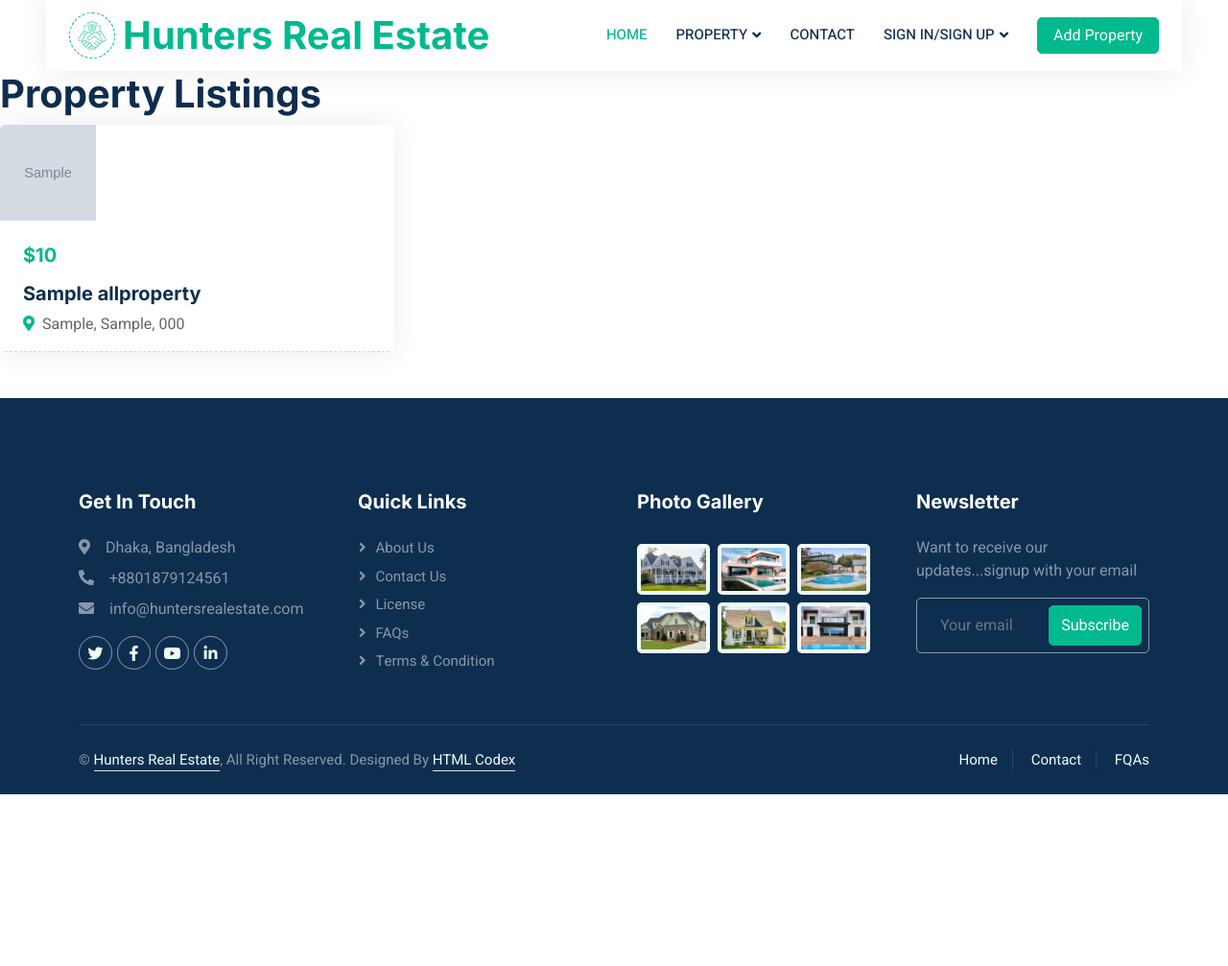
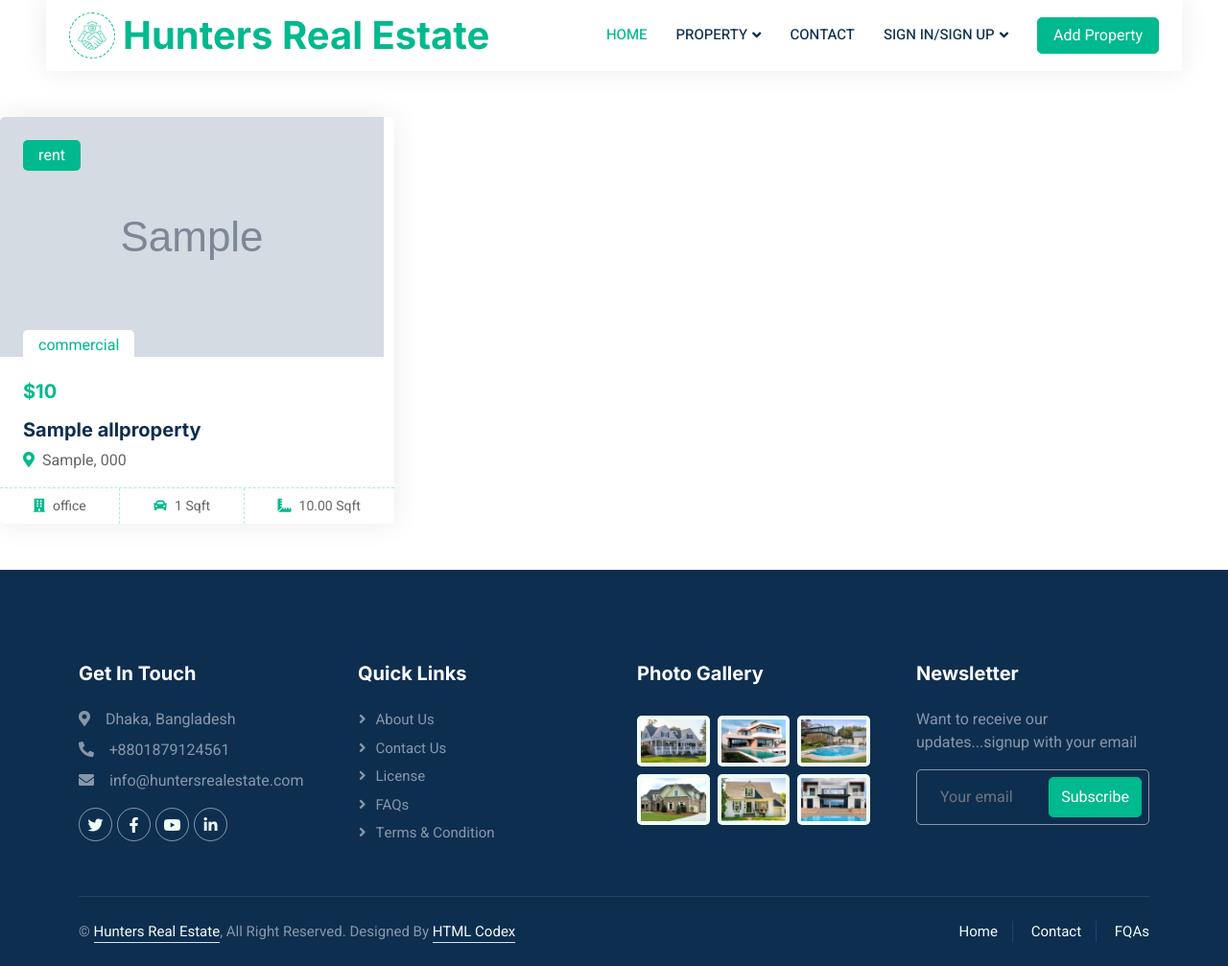
Before and after one commit to Khalidi-Siam/Real-Estate-Management-System, a Django app: page /property/property_list in a window 1280 px wide. Shown: the part 46-1053 px from the top of the page at 96% size. Before the commit the page ends 874 px from the top, so only its background shows below. Run offline with Django 5.2, Linux system fonts and the light colour scheme; tables that the repository leaves empty hold one stand-in row (values such as "Sample post"); grey boxes marked "Sample" are stand-in pictures; some libraries are stand-ins or nearby versions.

Commit message:
bug fixes in property list and details page and other known issue

```diff
--- a/RealEstate/authentication/views.py
+++ b/RealEstate/authentication/views.py
@@ -77,6 +77,9 @@ def signin(request):
             else:
                 messages.error(request, "Invalid credentials")
 
+        else:
+            messages.error(request, "Invalid Credentials")
+
 
     else:
         form = SignInForm()
@@ -105,7 +108,6 @@ def get_profile_fields(user_profile):
 
 @login_required
 def edit_profile(request):
-    # user_profile = request.UserProfile
     user_profile = UserProfile.objects.get(user = request.user)
 
     if request.method == 'POST':
--- a/RealEstate/property/models.py
+++ b/RealEstate/property/models.py
@@ -25,6 +25,9 @@ class AllProperty(models.Model):
     District = models.CharField(max_length=100)
     Property_on = models.CharField(max_length = 20, choices=Action, null =True)
     Property_type = models.CharField(max_length=20, choices=PROPERTY_TYPES)
+
+    def __str__(self):
+        return self.Property_Name
 
 
 
--- a/RealEstate/property/views.py
+++ b/RealEstate/property/views.py
@@ -2,6 +2,7 @@ from django.shortcuts import render, redirect
 from .models import AllProperty, UserProfile
 from .forms import *
 from django.contrib import messages
+from django.db.models import Q
 
 
 def add_property(request):
@@ -34,7 +35,7 @@ def add_property_data(request, property_type):
         if form.is_valid():
             property_instance = form.save(commit=False)
             property_instance.user = user_profile
-            property_instance.property_type = property_type
+            property_instance.Property_type = property_type
             property_instance.save()
 
             messages.success(request, "Property added Successfully")
@@ -63,14 +64,30 @@ def update_property(request, property_id):
 
 def property_detail(request, pk):
     property_instance = AllProperty.objects.get(pk = pk)
-    property_fields = get_property_fields(property_instance)
-    property_fields['Property_Pictures'] = property_instance.Property_Pictures
+
+    if hasattr(property_instance, 'residentialproperty'):
+        specific_property_instance = property_instance.residentialproperty
+    elif hasattr(property_instance, 'commercialproperty'):
+        specific_property_instance = property_instance.commercialproperty
+    elif hasattr(property_instance, 'landproperty'):
+        specific_property_instance = property_instance.landproperty
+    else:
+        # Handle the case where the property instance does not belong to any specific type
+        specific_property_instance = None
+
+    if(specific_property_instance):
+        property_fields = vars(specific_property_instance)
+        property_fields['Property_Pictures'] = property_instance.Property_Pictures
+
+    else:
+        property_fields = {}
+
     all_review = Reviews.objects.filter(property = property_instance)
 
     if request.method == "POST":
         if request.user.is_authenticated:
             user_review = Reviews.objects.filter(property = property_instance, user = request.user.UserProfile).first()
-            if str(property_instance.user.email) == str(request.user): #condtion check sothat property owner couldn't review his own property
+            if str(property_instance.user.email) == str(request.user): #condition check sothat property owner couldn't review his own property
                 messages.error(request, "You can't review your own property.")
                 return redirect('property_detail', pk = pk)
             elif user_review: #condtion check whether user already reviewed the specific property. one review per property allowed
@@ -94,13 +111,17 @@ def property_detail(request, pk):
 
     return render(request, "property_detail.html", {'property_fields':property_fields, 'form':form, 'all_review':all_review})
 
-def get_property_fields(property):
-    fields = [field.name for field in AllProperty._meta.get_fields() if field.name not in ['id', 'user', 'Property_Pictures', 'residentialproperty','commercialproperty', 'landproperty', 'reviews']]
-    return {field: getattr(property, field, None) for field in fields}
 
 
 def property_list(request):
-    total_list = AllProperty.objects.all()
+    # total_list = AllProperty.objects.all()
+
+
+    total_list = AllProperty.objects.filter(
+        Q(residentialproperty__isnull=False) |
+        Q(commercialproperty__isnull=False) |
+        Q(landproperty__isnull=False)
+    ).select_related('residentialproperty', 'commercialproperty', 'landproperty')
     return render(request, "property_list.html", {'total_list': total_list})
 
 
--- a/RealEstate/templates/edit_profile.html
+++ b/RealEstate/templates/edit_profile.html
@@ -10,7 +10,6 @@
                     <h2 class="text-center">Profile Update</h2>
                     <form method="post" enctype = "multipart/form-data">
                         {% csrf_token %}
-                        {% comment %} {{u_form.as_p}} {% endcomment %}
                         {{form.as_p}}
                     <button type="submit" class="btn btn-primary">Save</button>
                     </form>
--- a/RealEstate/templates/index.html
+++ b/RealEstate/templates/index.html
@@ -2,7 +2,7 @@
 {%load static%}
 
 
-{%block title%} <title>Hunters Real Estate - Hunting Down Your Perfect Home</title>{% endblock %}
+{%block title%} <title>Hunters Real Estate - Hunting Down Your Perfect Property</title>{% endblock %}
 
 
 {%block getStarted%}
--- a/RealEstate/templates/property_list.html
+++ b/RealEstate/templates/property_list.html
@@ -6,36 +6,51 @@
 
 
 {%block content%}
-    <h1>Property Listings</h1>
-
-    <div class="row">
-        {% for property in total_list%}
-            <div class="col-lg-4 col-md-6">
+    {% comment %} <h1>Property Listings</h1> {% endcomment %}
+    <br>
+    <br>
+    <div class="row g-4">
+        {% for property in total_list %}
+        <div class="col-lg-4 col-md-6 wow fadeInUp" data-wow-delay="0.1s">
             <div class="property-item rounded overflow-hidden">
                 <div class="position-relative overflow-hidden">
                     <a href="{% url 'property_detail' pk=property.pk %}">
-                            <img class="img-fluid" src="{{ property.Property_Pictures.url }}" alt="{{ property.Property_Name }}" style="width: 100px; height: 100px;">
+                        <img class="img-fluid" src="{{ property.Property_Pictures.url }}" alt="{{ property.Property_Name }}" style="width: 400px; height: 250px;">
                     </a>
-
-                        {% comment %} <div class="bg-primary rounded text-white position-absolute start-0 top-0 m-4 py-1 px-3">
-                            {% if property.Rent %}For Rent{% endif %}
-                            {% if property.Sale %}For Sale{% endif %}
-                        </div> {% endcomment %}
-                        {% comment %} <div class="bg-white rounded-top text-primary positioclean-absolute start-0 bottom-0 mx-4 pt-1 px-3">Residential</div> {% endcomment %}
+                    <div class="bg-primary rounded text-white position-absolute start-0 top-0 m-4 py-1 px-3">{{ property.Property_on }}</div>
+                    <div class="bg-white rounded-top text-primary position-absolute start-0 bottom-0 mx-4 pt-1 px-3">{{ property.Property_type }}</div>
                 </div>
                 <div class="p-4 pb-0">
                     <h5 class="text-primary mb-3">${{ property.Price }}</h5>
-                        <a class="d-block h5 mb-2" href="{% url 'property_detail' pk=property.pk %}">{{ property.Property_Name}}</a>
-                        <p><i class="fa fa-map-marker-alt text-primary me-2"></i>{{ property.City }}, {{ property.District }}, {{ property.Postal_code }}</p>
+                    <a class="d-block h5 mb-2" href="{% url 'property_detail' pk=property.pk %}">{{ property.Property_Name }}</a>
+                    <p><i class="fa fa-map-marker-alt text-primary me-2"></i>{{ property.City }}, {{ property.Postal_code }}</p>
                 </div>
+                {% if property.Property_type == "residential"%}
                     <div class="d-flex border-top">
-                        {% comment %} <small class="flex-fill text-center border-end py-2"><i class="fa fa-ruler-combined text-primary me-2"></i>{{ property.total_area }} Sqft</small> {% endcomment %}
-                        {% comment %} <small class="flex-fill text-center border-end py-2"><i class="fa fa-bed text-primary me-2"></i>{{ property.bedroom_count }} Bed</small> {% endcomment %}
-                        {% comment %} <small class="flex-fill text-center py-2"><i class="fa fa-bath text-primary me-2"></i>{{ property.bathroom_count }} Bath</small> {% endcomment %}
+                        <small class="flex-fill text-center border-end py-2"><i class="fa fa-bed text-primary me-2"></i>{{ property.residentialproperty.Bedrooms }} Bed</small>
+                        <small class="flex-fill text-center border-end py-2"><i class="fa fa-bath text-primary me-2"></i>{{ property.residentialproperty.Bathrooms }} Bath</small>
+                        <small class="flex-fill text-center py-2"><i class="fa fa-ruler-combined text-primary me-2"></i>{{ property.Total_area_in_sqft }} Sqft</small>
                     </div>
+
+                {% elif property.Property_type == "commercial" %}
+                <div class="d-flex border-top">
+                    <small class="flex-fill text-center border-end py-2"><i class="fa fa-building text-primary me-2"></i>{{ property.commercialproperty.Business_type }}</small>
+                    <small class="flex-fill text-center border-end py-2"><i class="fa fa-car text-primary me-2"></i>{{ property.commercialproperty.Parking_spaces }} Sqft</small>
+                    <small class="flex-fill text-center py-2"><i class="fa fa-ruler-combined text-primary me-2"></i>{{ property.Total_area_in_sqft }} Sqft</small>
+                </div>
+                {% elif property.Property_type == "land" %}
+                    <div class="d-flex border-top">
+                        <small class="flex-fill text-center border-end py-2"><i class="fa fa-building text-primary me-2"></i>{{ property.landproperty.Land_type }}</small>
+                        <small class="flex-fill text-center border-end py-2"><i class="fa fa-ruler-combined text-primary me-2"></i>{{ property.Total_area_in_sqft}} Sqft</small>
+                        {% comment %} <small class="flex-fill text-center py-2"><i class="fa fa-bath text-primary me-2"></i>{{ property.Business_type }} Bath</small> {% endcomment %}
+                    </div>
+                {% endif %}
+
             </div>
         </div>
         {% endfor %}
+    </div>
 
-    </div>
+
+
 {%endblock%}
--- a/RealEstate/templates/signup.html
+++ b/RealEstate/templates/signup.html
@@ -32,9 +32,6 @@
                             <div class="input-group">
                                 <input type="password" id="id_password" name="password" class="form-control" required>
                                 <div class="input-group-append">
-                                    {% comment %} <button class="btn btn-outline-secondary toggle-password" type="button">
-                                        <i class="fa fa-eye-slash"></i>
-                                    </button> {% endcomment %}
                                 </div>
                             </div>
                         </div>
```
Also changed, not shown: RealEstate/authentication/forms.py (+7 -0 lines), RealEstate/templates/property_detail.html (+25 -6 lines). Lines whose indentation alone changed are shown as unchanged.
